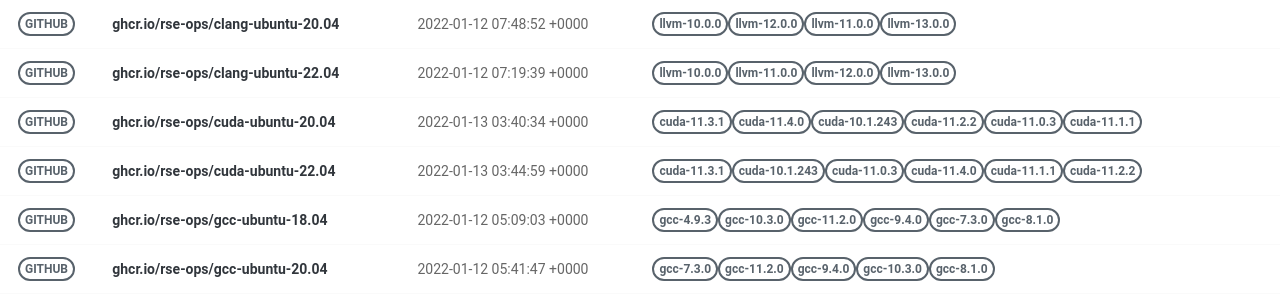
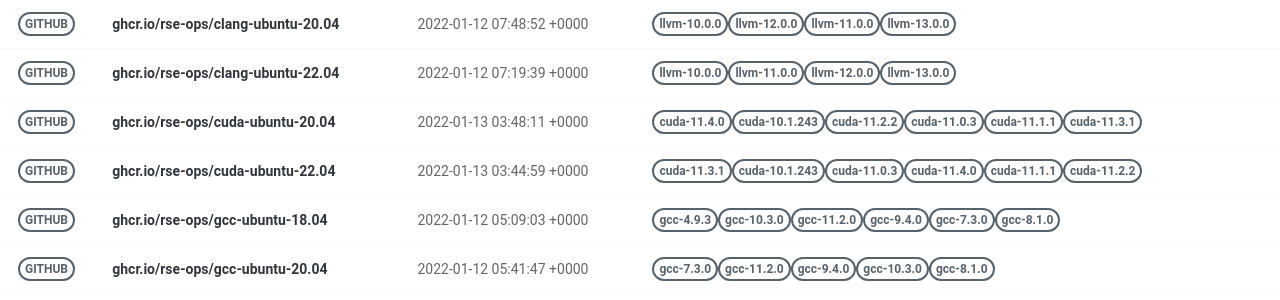
Before and after one commit to rse-ops/docker-images, a Jekyll site: the page built from pages/index.md, in a window 1280 px wide. Shown: the part 179-479 px from the top of the page. Built offline with Jekyll 4.4.1, drawn with Linux system fonts in a browser that asks for light colours; nearby versions of some CDN libraries; part of the change alters nothing that is shown.

Commit message:
Automated push to update library 2022-01-13

```diff
--- a/_library/ghcr.io-rse-ops-cuda-ubuntu-20.04.md
+++ b/_library/ghcr.io-rse-ops-cuda-ubuntu-20.04.md
@@ -1,14 +1,11 @@
 ---
 layout: container
 name: ghcr.io/rse-ops/cuda-ubuntu-20.04
-updated_at: 2022-01-13 03:40:34.208236
+updated_at: 2022-01-13 03:48:11.282840
 
 
 container_url: https://github.com/orgs/rse-ops/packages/container/package/cuda-ubuntu-20.04
 versions:
- - tag: cuda-11.3.1
-   dockerfile: https://github.com/rse-ops/docker-images/blob/main/ubuntu/cuda/Dockerfile
-   manifest: https://crane.ggcr.dev/manifest/ghcr.io/rse-ops/cuda-ubuntu-20.04:cuda-11.3.1
  - tag: cuda-11.4.0
    dockerfile: https://github.com/rse-ops/docker-images/blob/main/ubuntu/cuda/Dockerfile
    manifest: https://crane.ggcr.dev/manifest/ghcr.io/rse-ops/cuda-ubuntu-20.04:cuda-11.4.0
@@ -24,5 +21,8 @@ versions:
  - tag: cuda-11.1.1
    dockerfile: https://github.com/rse-ops/docker-images/blob/main/ubuntu/cuda/Dockerfile
    manifest: https://crane.ggcr.dev/manifest/ghcr.io/rse-ops/cuda-ubuntu-20.04:cuda-11.1.1
+ - tag: cuda-11.3.1
+   dockerfile: https://github.com/rse-ops/docker-images/blob/main/ubuntu/cuda/Dockerfile
+   manifest: https://crane.ggcr.dev/manifest/ghcr.io/rse-ops/cuda-ubuntu-20.04:cuda-11.3.1
 
 ---
```
